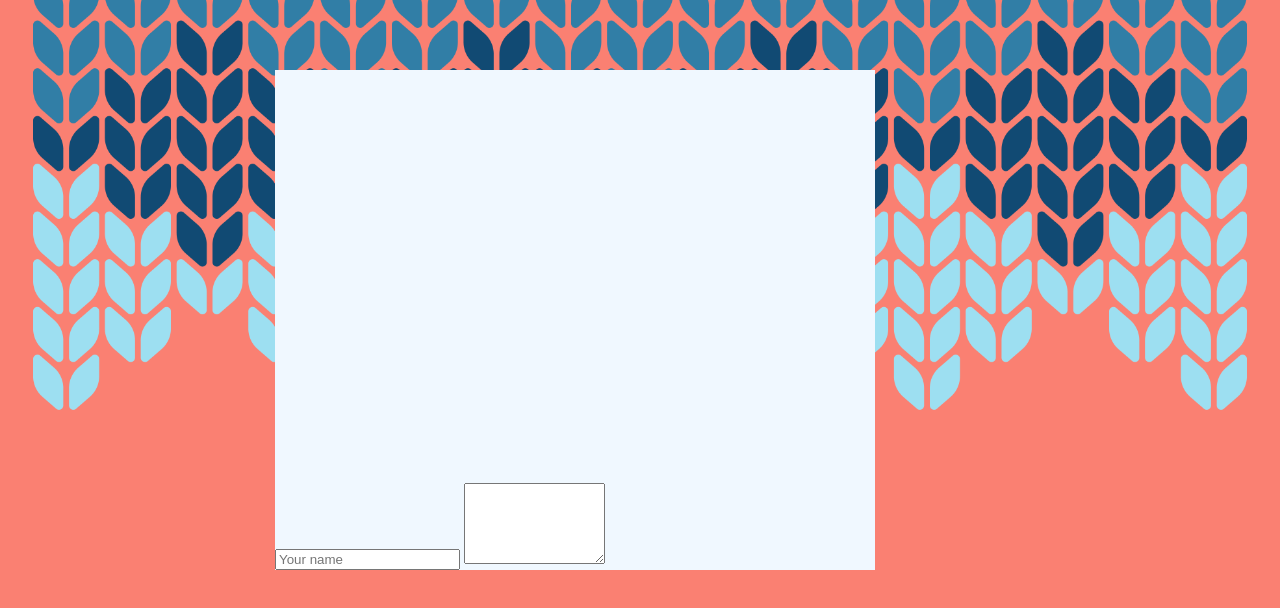
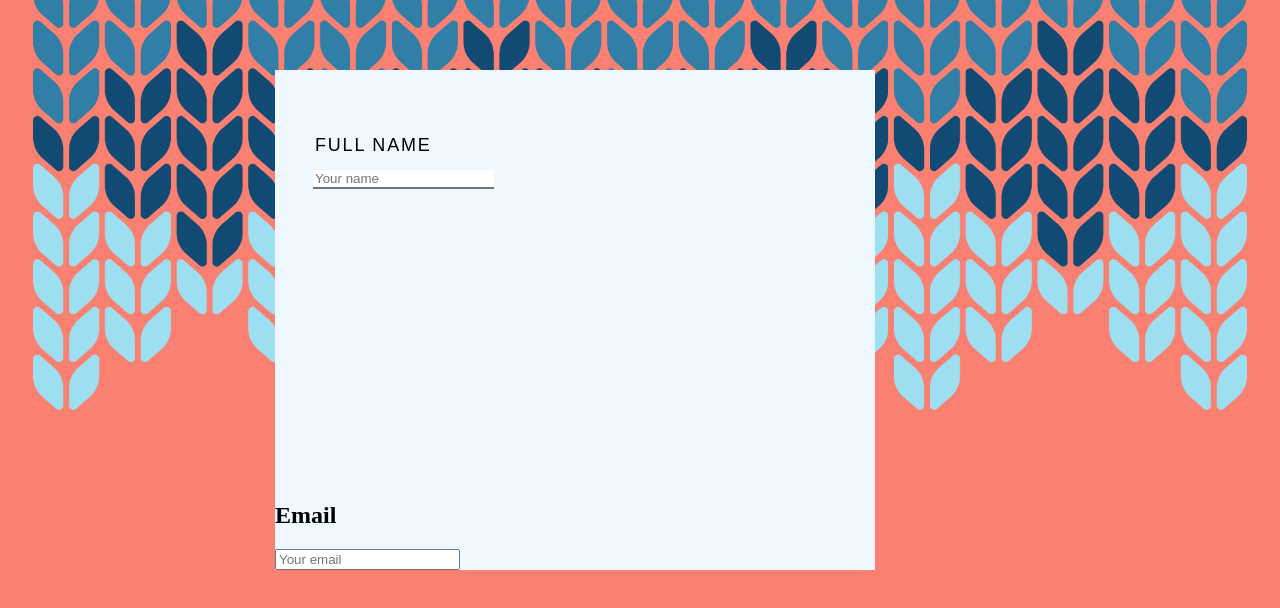
Before and after one commit to Kamilean1/Form-project, a plain HTML site: page index.html in a window 1280 px wide. Drawn offline with Linux system fonts and the light colour scheme.

Commit message:
email section started

```diff
--- a/Styles/index.css
+++ b/Styles/index.css
@@ -18,3 +18,30 @@ body {
     margin-top: 70px;
     margin-left: 275px;
 }
+
+.Name-title {
+    font-family: 'Oswald', sans-serif;
+    font-style: normal;
+    font-weight: 400;
+    font-size: 18px;
+    line-height: 21px;
+    /* identical to box height */
+    letter-spacing: 0.1em;
+    text-transform: uppercase;
+    display: flex;
+    position: absolute;
+    top: 50px;
+    left: 40px;
+}
+
+.Name-box {
+    font-family: 'Oswald', sans-serif;
+    display: flex;
+    position: absolute;
+    top: 100px;
+    left: 38px;
+    border-bottom: 2px, solid, black;
+    border-top: 0px;
+    border-left: 0px;
+    border-right: 0px;
+}
--- a/index.html
+++ b/index.html
@@ -14,8 +14,17 @@
     <main>
         <section class="Container-1">
             <form action="">
-                <input type="text" placeholder="Your name">
-                <textarea name="Firstname" id="" cols="15" rows="5"></textarea>
+                <div>
+                    <h2 class="Name-title">FULL NAME</h2>
+                </div>
+
+                <div>
+                    <input class="Name-box" type="text" placeholder="Your name">
+                </div>
+                <div class="Email">
+                    <h2 class="Email-title">Email</h2>
+                    <input type="email" name="Email" id="Email" placeholder="Your email">
+                </div>
 
             </form>
         </section>
```
